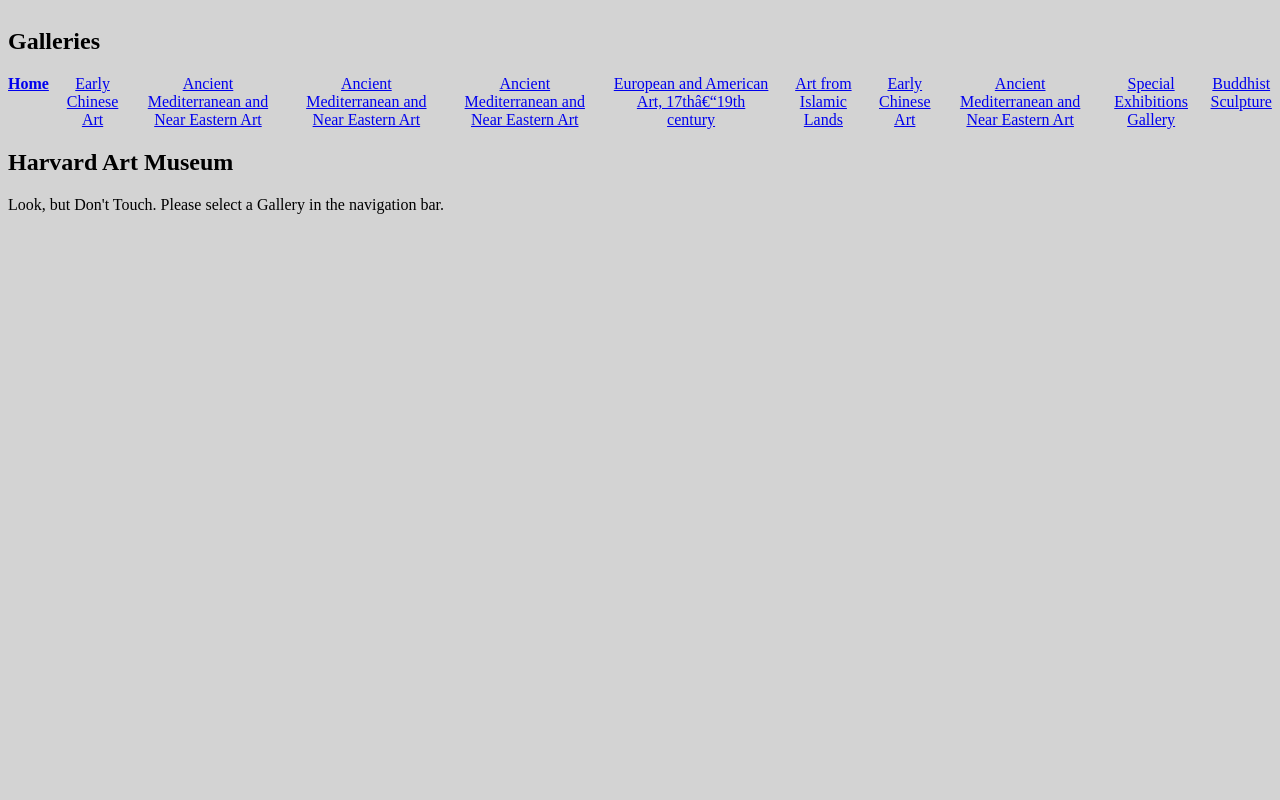
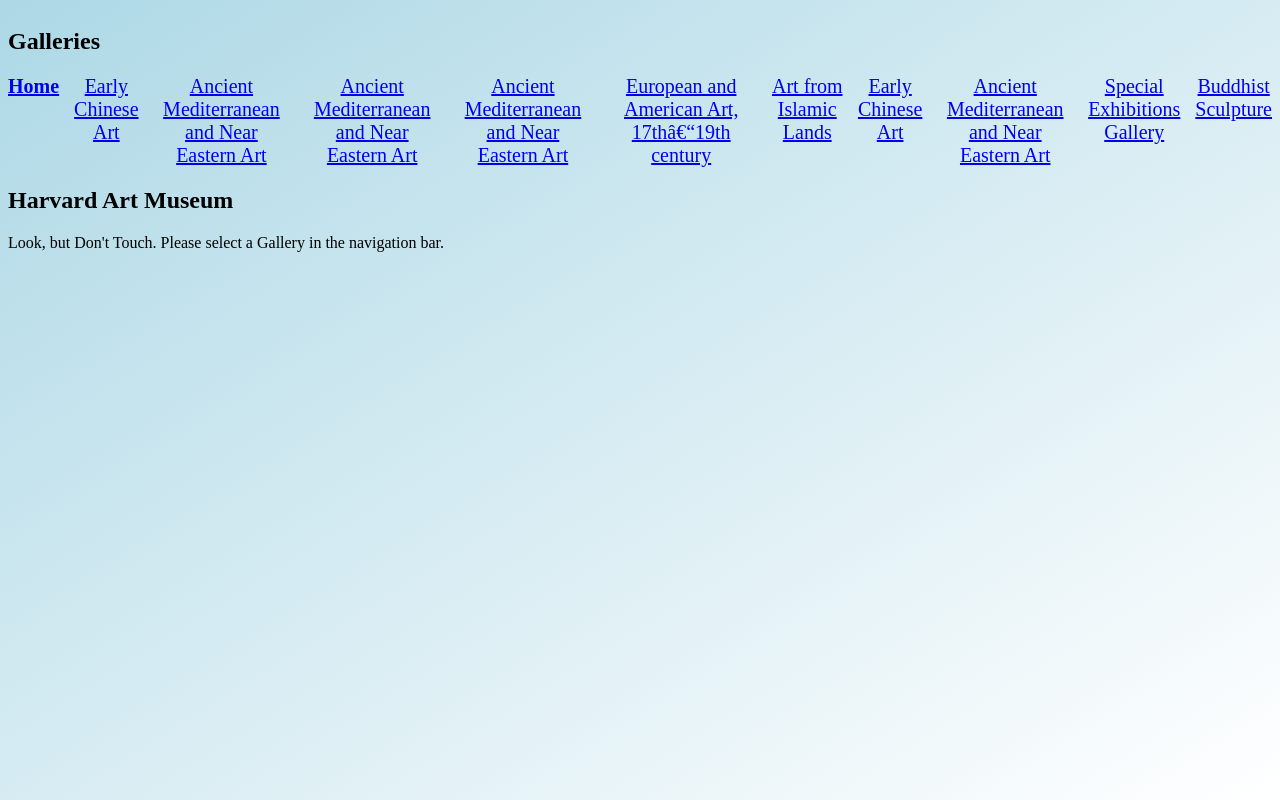
Before and after one commit to jedwards2/art-gallery, a React (Create React App) app: page / in a window 1280 px wide. Built offline with nearby package versions, Linux system fonts and the light colour scheme.

Commit message:
background and styling

```diff
--- a/src/components/GalleryNavigation/index.js
+++ b/src/components/GalleryNavigation/index.js
@@ -8,12 +8,16 @@
     <nav className="gallery-nav">
       <h1>Galleries</h1>
       <div className="gallery-div">
-        <NavLink to="/" exact>
+        <NavLink to="/" exact className="nav-link">
           Home{"   "}
         </NavLink>
 
         {galleries.map((gallery) => (
-          <NavLink key={gallery.id} to={"/galleries/" + gallery.id}>
+          <NavLink
+            key={gallery.id}
+            to={"/galleries/" + gallery.id}
+            className="nav-link"
+          >
             {gallery.name + " "}
           </NavLink>
         ))}
--- a/src/index.css
+++ b/src/index.css
@@ -1,4 +1,11 @@
 /* TODO Add site wide styles */
-* {
-  background-color: lightgray;
+html {
+  height: 100%;
+  margin: 0;
+  background-image: linear-gradient(to bottom right, lightblue, white);
 }
+
+
+.nav-link{
+  font-size: 20px;
+}
```
